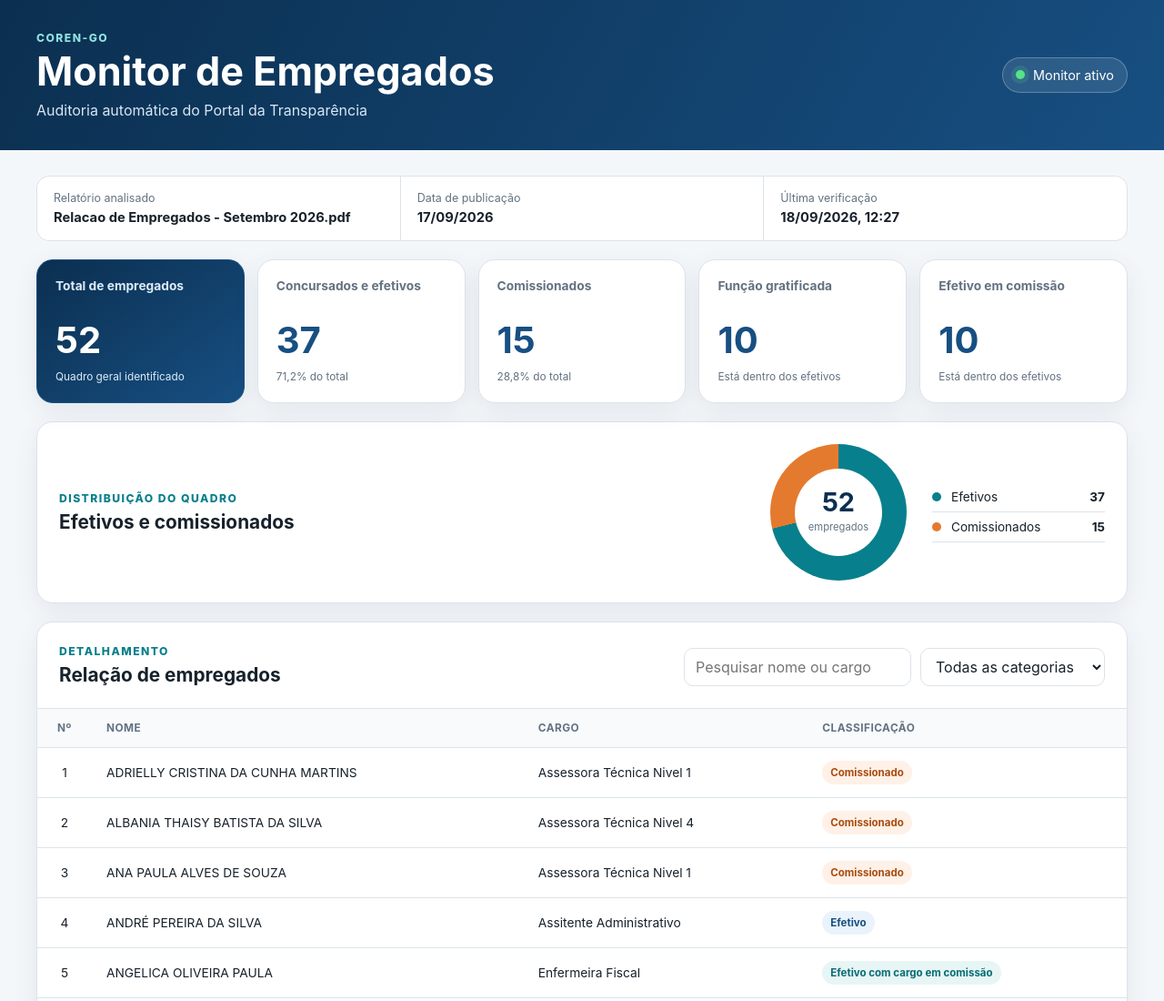
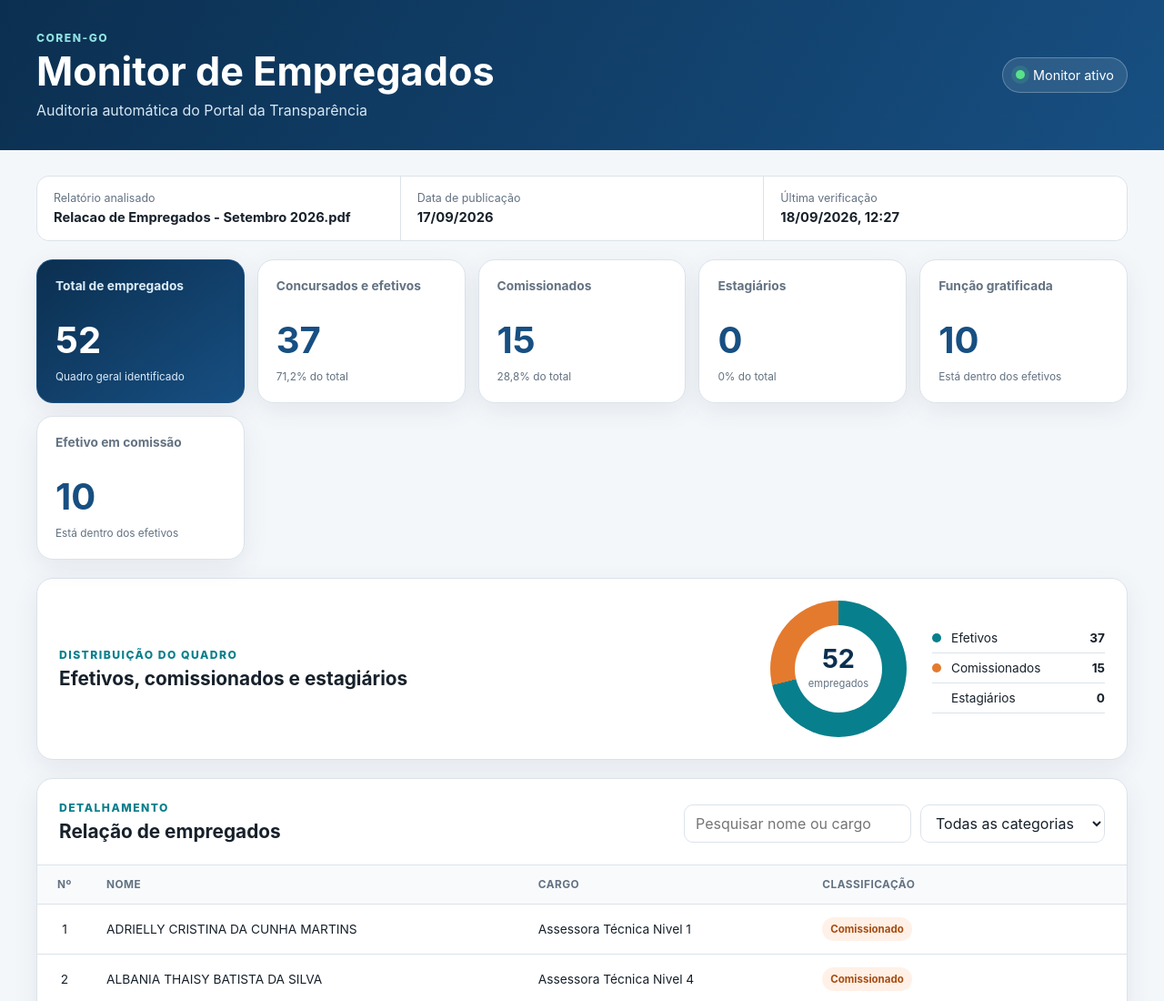
Before and after one commit to glaysoncampos/monitor-empregados-coren-go, a plain HTML site: page docs/index.html in a window 1280 px wide. Shown: the top 1100 px of the page at 91% size. Drawn offline with Linux system fonts and the light colour scheme.

Commit message:
Refactor HTML structure and improve readability

```diff
--- a/docs/index.html
+++ b/docs/index.html
@@ -1,5 +1,6 @@
 <!DOCTYPE html>
 <html lang="pt-BR">
+
 <head>
     <meta charset="UTF-8">
 
@@ -23,9 +24,13 @@
 </head>
 
 <body>
+
     <header class="cabecalho">
+
         <div class="cabecalho-conteudo">
+
             <div>
+
                 <p class="instituicao">
                     COREN-GO
                 </p>
@@ -37,114 +42,275 @@
                 <p class="subtitulo">
                     Auditoria automática do Portal da Transparência
                 </p>
+
             </div>
 
             <div class="status">
                 <span class="status-ponto"></span>
                 Monitor ativo
             </div>
+
         </div>
+
     </header>
 
+
     <main class="conteudo">
+
+        <!-- INFORMAÇÕES DO RELATÓRIO -->
+
         <section class="informacoes">
+
             <div>
-                <span>Relatório analisado</span>
+
+                <span>
+                    Relatório analisado
+                </span>
 
                 <strong id="relatorio">
                     Carregando...
                 </strong>
+
             </div>
 
+
             <div>
-                <span>Data de publicação</span>
+
+                <span>
+                    Data de publicação
+                </span>
 
                 <strong id="data-publicacao">
                     Carregando...
                 </strong>
+
             </div>
 
+
             <div>
-                <span>Última verificação</span>
+
+                <span>
+                    Última verificação
+                </span>
 
                 <strong id="ultima-verificacao">
                     Carregando...
                 </strong>
+
             </div>
+
         </section>
 
+
+        <!-- CARTÕES PRINCIPAIS -->
+
         <section class="cartoes">
+
             <article class="cartao destaque">
-                <span>Total de empregados</span>
-                <strong id="total">0</strong>
-                <small>Quadro geral identificado</small>
+
+                <span>
+                    Total de empregados
+                </span>
+
+                <strong id="total">
+                    0
+                </strong>
+
+                <small>
+                    Quadro geral identificado
+                </small>
+
             </article>
 
+
             <article class="cartao">
-                <span>Concursados e efetivos</span>
-                <strong id="efetivos">0</strong>
-                <small id="percentual-efetivos">0% do total</small>
+
+                <span>
+                    Concursados e efetivos
+                </span>
+
+                <strong id="efetivos">
+                    0
+                </strong>
+
+                <small id="percentual-efetivos">
+                    0% do total
+                </small>
+
             </article>
 
+
             <article class="cartao">
-                <span>Comissionados</span>
-                <strong id="comissionados">0</strong>
-                <small id="percentual-comissionados">0% do total</small>
+
+                <span>
+                    Comissionados
+                </span>
+
+                <strong id="comissionados">
+                    0
+                </strong>
+
+                <small id="percentual-comissionados">
+                    0% do total
+                </small>
+
             </article>
 
+
             <article class="cartao">
-                <span>Função gratificada</span>
-                <strong id="funcoes">0</strong>
-                <small>Está dentro dos efetivos</small>
+
+                <span>
+                    Estagiários
+                </span>
+
+                <strong id="estagiarios">
+                    0
+                </strong>
+
+                <small id="percentual-estagiarios">
+                    0% do total
+                </small>
+
             </article>
 
+
             <article class="cartao">
-                <span>Efetivo em comissão</span>
-                <strong id="efetivos-comissao">0</strong>
-                <small>Está dentro dos efetivos</small>
+
+                <span>
+                    Função gratificada
+                </span>
+
+                <strong id="funcoes">
+                    0
+                </strong>
+
+                <small>
+                    Está dentro dos efetivos
+                </small>
+
             </article>
+
+
+            <article class="cartao">
+
+                <span>
+                    Efetivo em comissão
+                </span>
+
+                <strong id="efetivos-comissao">
+                    0
+                </strong>
+
+                <small>
+                    Está dentro dos efetivos
+                </small>
+
+            </article>
+
         </section>
 
+
+        <!-- DISTRIBUIÇÃO -->
+
         <section class="painel-distribuicao">
+
             <div>
-                <p class="rotulo">Distribuição do quadro</p>
+
+                <p class="rotulo">
+                    Distribuição do quadro
+                </p>
 
                 <h2>
-                    Efetivos e comissionados
+                    Efetivos, comissionados e estagiários
                 </h2>
+
             </div>
 
+
             <div class="grafico-area">
+
                 <div
                     id="grafico-rosca"
                     class="grafico-rosca"
                     aria-label="Gráfico de distribuição"
                 >
+
                     <div class="grafico-centro">
-                        <strong id="grafico-total">0</strong>
-                        <span>empregados</span>
+
+                        <strong id="grafico-total">
+                            0
+                        </strong>
+
+                        <span>
+                            empregados
+                        </span>
+
                     </div>
+
                 </div>
 
+
                 <div class="legenda">
+
                     <div>
+
                         <span class="cor efetivo"></span>
-                        <span>Efetivos</span>
-                        <strong id="legenda-efetivos">0</strong>
+
+                        <span>
+                            Efetivos
+                        </span>
+
+                        <strong id="legenda-efetivos">
+                            0
+                        </strong>
+
                     </div>
 
+
                     <div>
+
                         <span class="cor comissionado"></span>
-                        <span>Comissionados</span>
-                        <strong id="legenda-comissionados">0</strong>
+
+                        <span>
+                            Comissionados
+                        </span>
+
+                        <strong id="legenda-comissionados">
+                            0
+                        </strong>
+
                     </div>
+
+
+                    <div>
+
+                        <span class="cor estagiario"></span>
+
+                        <span>
+                            Estagiários
+                        </span>
+
+                        <strong id="legenda-estagiarios">
+                            0
+                        </strong>
+
+                    </div>
+
                 </div>
+
             </div>
+
         </section>
 
+
+        <!-- LISTA DE EMPREGADOS -->
+
         <section class="lista">
+
             <div class="lista-cabecalho">
+
                 <div>
+
                     <p class="rotulo">
                         Detalhamento
                     </p>
@@ -152,9 +318,12 @@
                     <h2>
                         Relação de empregados
                     </h2>
+
                 </div>
 
+
                 <div class="acoes">
+
                     <input
                         id="pesquisa"
                         type="search"
@@ -162,10 +331,12 @@
                         aria-label="Pesquisar empregado"
                     >
 
+
                     <select
                         id="filtro"
                         aria-label="Filtrar por categoria"
                     >
+
                         <option value="">
                             Todas as categorias
                         </option>
@@ -185,37 +356,77 @@
                         <option value="Comissionado">
                             Comissionado
                         </option>
+
+                        <option value="Estagiário">
+                            Estagiário
+                        </option>
+
                     </select>
+
                 </div>
+
             </div>
 
+
+            <!-- TABELA -->
+
             <div class="tabela-area">
+
                 <table>
+
                     <thead>
+
                         <tr>
-                            <th>Nº</th>
-                            <th>Nome</th>
-                            <th>Cargo</th>
-                            <th>Classificação</th>
+
+                            <th>
+                                Nº
+                            </th>
+
+                            <th>
+                                Nome
+                            </th>
+
+                            <th>
+                                Cargo
+                            </th>
+
+                            <th>
+                                Classificação
+                            </th>
+
                         </tr>
+
                     </thead>
 
+
                     <tbody id="tabela-empregados">
+
                         <tr>
+
                             <td colspan="4">
                                 Carregando dados...
                             </td>
+
                         </tr>
+
                     </tbody>
+
                 </table>
+
             </div>
 
+
+            <!-- RODAPÉ DA LISTA -->
+
             <div class="lista-rodape">
+
                 <span id="quantidade-exibida">
                     0 empregados exibidos
                 </span>
 
+
                 <div>
+
                     <a
                         href="empregados.csv"
                         class="botao secundario"
@@ -223,6 +434,7 @@
                     >
                         Baixar planilha
                     </a>
+
 
                     <a
                         id="link-fonte"
@@ -233,21 +445,35 @@
                     >
                         Abrir relatório original
                     </a>
+
                 </div>
+
             </div>
+
         </section>
+
+
+        <!-- MENSAGEM DE ERRO -->
 
         <section
             id="mensagem-erro"
             class="mensagem-erro"
             hidden
         >
+
             Não foi possível carregar os dados do monitor.
+
         </section>
+
     </main>
 
+
     <footer>
+
         Dados obtidos automaticamente do Portal da Transparência do Coren-GO.
+
     </footer>
+
 </body>
+
 </html>
```
